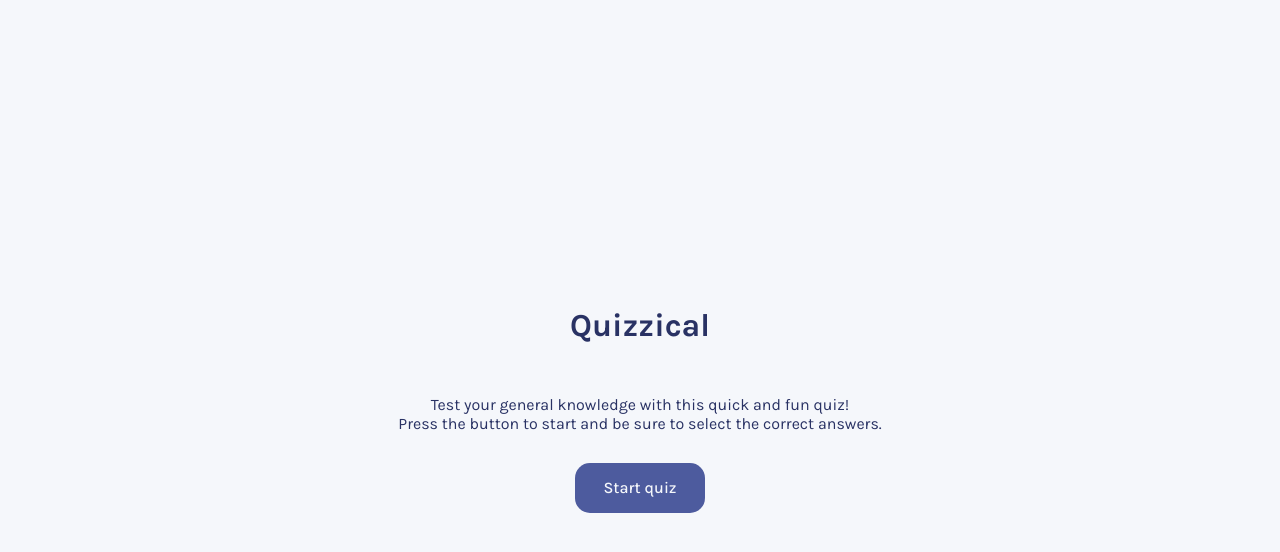
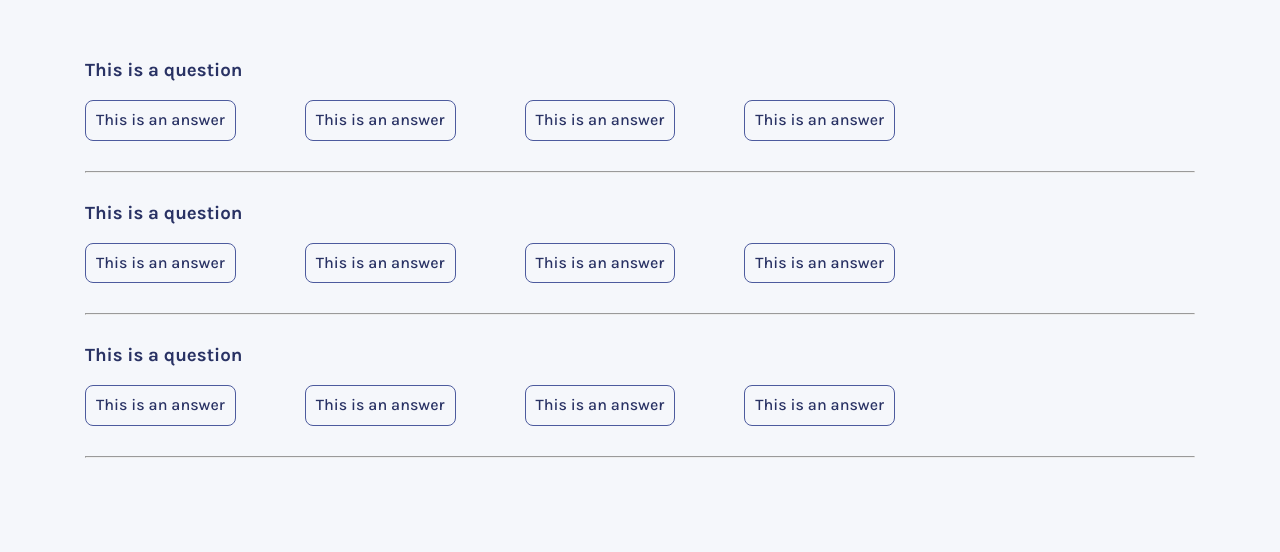
Before and after one commit to CarlosDRA/Quizzical-app, a React (Vite) app: page / in a window 1280 px wide. Both pictures are taken after a click on the button "Start quiz". Shown: the top 552 px of the page. Built offline with nearby package versions, Linux system fonts and the light colour scheme.

Commit message:
Finished question components with styles

```diff
--- a/src/App.jsx
+++ b/src/App.jsx
@@ -1,18 +1,24 @@
-import {useState} from "react"
-import StartPage from "./components/StartPage"
+import {useState} from "react";
+import StartPage from "./components/StartPage";
+import Questions from "./components/Questions";
 
 
 function App() {
 
-  const[isStarted, setIsStarted] = useState(false)
+  const[isStarted, setIsStarted] = useState(false);
 
   const StartQuiz = () =>{
     setIsStarted(true);
   }
 
+  const startPage = <StartPage start={StartQuiz} />
+  const questionsPage= <Questions />
+
   return(
-    <StartPage start={StartQuiz} />
+    <main>
+      {isStarted === false ? startPage : questionsPage}
+    </main>
   )
 }
 
-export default App
+export default App;
--- /dev/null
+++ b/src/components/Question.jsx
@@ -0,0 +1,14 @@
+export default function Question(){
+    return(
+        <div>
+            <h3 className="question">This is a question</h3>
+            <div className="answer--container">
+                <button className="answer button">This is an answer</button>
+                <button className="answer button">This is an answer</button>
+                <button className="answer button">This is an answer</button>
+                <button className="answer button">This is an answer</button>
+            </div>
+            <hr />
+        </div>
+    )
+}
--- /dev/null
+++ b/src/components/Questions.jsx
@@ -0,0 +1,12 @@
+import Question from "./Question"
+
+
+export default function Questions(){
+    return(
+        <section className="questions--container">
+            <Question />
+            <Question />
+            <Question />
+        </section>
+    )
+}
--- a/src/styles/sass/abstracts/_colors.scss
+++ b/src/styles/sass/abstracts/_colors.scss
@@ -1,5 +1,6 @@
 $background-white: #F5F7FB;
 $font-color: #293264;
+$font-color-2: #29326485;
 $button-background: #4D5B9E;
 $button-shadow: #111214;
 $selected: #D6DBF5;
--- a/src/styles/sass/base/_typography.scss
+++ b/src/styles/sass/base/_typography.scss
@@ -7,20 +7,18 @@ body{
 
 .title{
     font-weight: 700;
-    font-size: 32px;
     color: c.$font-color;
 }
 
 .question{
     font-weight: 700;
-    font-size: 16px;
 }
 
 .text{
     font-weight: 400;
 }
 
-.answer--text{
+.answer{
     font-weight: 500;
 }
 
--- a/src/styles/sass/components/_index.scss
+++ b/src/styles/sass/components/_index.scss
@@ -1,2 +1,2 @@
+@forward "./buttons";
 @forward "./questions";
-@forward "./buttons";
--- a/src/styles/sass/components/_questions.scss
+++ b/src/styles/sass/components/_questions.scss
@@ -0,0 +1,54 @@
+@use "../abstracts/colors" as c;
+
+.questions--container{
+    margin: 60px 85px;
+
+    hr{
+        margin: 30px auto;
+    }
+}
+
+/* .question{
+    nothing for the moment
+} */
+
+.answer--container{
+    padding-right: 300px;
+    display: flex;
+    justify-content: space-between;
+}
+
+.answer{
+    padding: 10px;
+    background-color: c.$background-white;
+    color: c.$font-color;
+    border: 1px solid c.$button-background;
+    border-radius: 8px;
+
+    &:active{
+        box-shadow: none;
+        //border: none;
+        //background-color: c.$selected;
+    }
+}
+
+.selected{
+    border: none;
+    background-color: c.$selected;
+}
+
+.correct-answer{
+    border: none;
+    background-color: c.$correct-answer;
+}
+
+.incorrect-answer{
+    border: none;
+    background-color: c.$incorrect-answer;
+    color: c.$font-color-2;
+}
+
+.unselected-answer{
+    color: c.$selected;
+    border-color: c.$selected
+}
```
Also changed, not shown: src/styles/css/main.css (+1 -1 lines).
